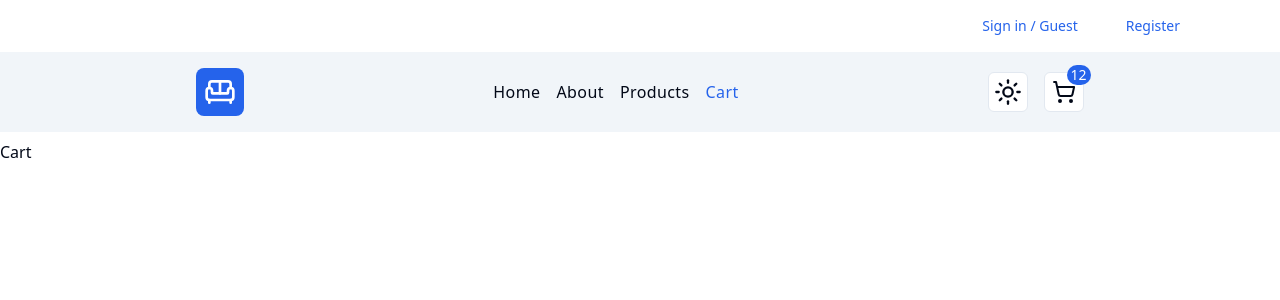
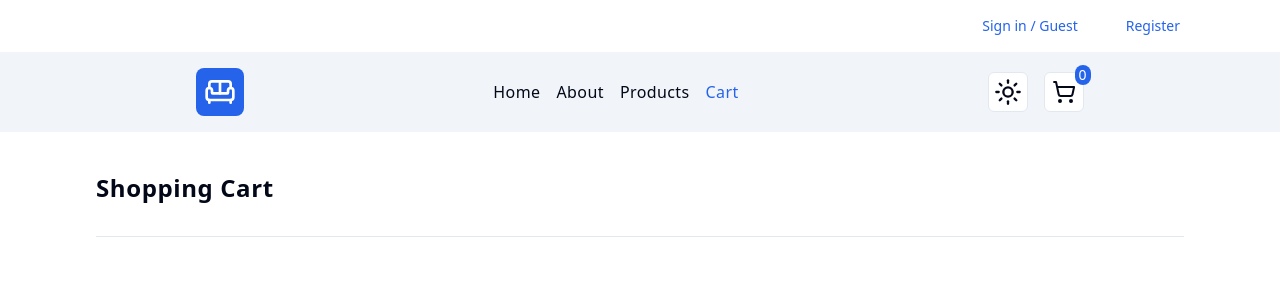
Before and after one commit to yzhuuuu/store, a React (Vite) app: page /cart in a window 1280 px wide. Shown: the top 300 px of the page. Built offline with nearby package versions, Linux system fonts and the light colour scheme.

Commit message:
chore: Update eslint rules to disable prefer-const

```diff
--- a/src/cartStore.ts
+++ b/src/cartStore.ts
@@ -1,16 +1,53 @@
-import { create } from "zustand";
-import { ProductTypes } from "@/utils/types.ts";
+import { ProductTypes } from '@/utils/types.ts';
+import { create } from 'zustand';
 
 interface CartState {
   cartTotal: number;
   cartItems: ProductTypes[];
-  shipping?: number;
-  subtotal: number;
+  addItemToCart: (cart: ProductTypes) => void;
+  updateAmount: (cart: ProductTypes, amount: number) => void;
+  removeItemFromCart: (cart: ProductTypes) => void;
 }
-const cartStore = create<CartState>()((set) => ({
+const useCartStore = create<CartState>((set) => ({
   cartTotal: 0,
   cartItems: [],
-  subtotal: 0,
+  addItemToCart: (cart: ProductTypes) =>
+    set((state) => ({
+      ...state,
+      cartItems: [...state.cartItems, cart],
+      cartTotal: state.cartTotal + (cart.amount || 0),
+    })),
+  removeItemFromCart: (cart: ProductTypes) =>
+    set((state) => {
+      const newCartItems = state.cartItems.filter(
+        (item) => item.id !== cart.id
+      );
+      const removedItem = state.cartItems.find((item) => item.id === cart.id);
+      const updatedCartTotal = state.cartTotal - (removedItem?.amount || 0);
+      return {
+        ...state,
+        cartItems: newCartItems,
+        cartTotal: updatedCartTotal,
+      };
+    }),
+  updateAmount: (cart: ProductTypes, amount: number) =>
+    set((state) => {
+      const updatedCartItems = state.cartItems.map((item) =>
+        item.id === cart.id ? { ...item, amount } : item
+      );
+
+      const newTotal = state.cartItems.reduce((acc, item) => {
+        if (item.amount === undefined) {
+          return acc;
+        }
+        return acc + Number(item.amount);
+      }, 0);
+      return {
+        ...state,
+        cartItems: [...updatedCartItems],
+        cartTotal: newTotal,
+      };
+    }),
 }));
 
-export default cartStore;
+export default useCartStore;
--- a/src/components/CartButton.tsx
+++ b/src/components/CartButton.tsx
@@ -1,19 +1,21 @@
-import { Button } from "@/components/ui/button.tsx";
-import { Link } from "react-router-dom";
-import { ShoppingCart } from "lucide-react";
+import { Button } from '@/components/ui/button.tsx';
+import { Link } from 'react-router-dom';
+import { ShoppingCart } from 'lucide-react';
+import useCartStore from '@/cartStore';
 
 function CartButton() {
+  const cartTotal = useCartStore((state) => state.cartTotal);
   return (
     <div>
-      <Button asChild size={"icon"} variant={"outline"}>
-        <Link to={"/cart"} className={"relative"}>
+      <Button asChild size={'icon'} variant={'outline'}>
+        <Link to={'/cart'} className={'relative'}>
           <ShoppingCart />
           <span
             className={
-              "absolute -top-2 -right-2 bg-primary rounded-full px-1 text-white"
+              'absolute -top-2 -right-2 bg-primary rounded-full px-1 text-white'
             }
           >
-            12
+            {cartTotal}
           </span>
         </Link>
       </Button>
--- /dev/null
+++ b/src/components/CartCheckoutItem.tsx
@@ -0,0 +1,85 @@
+import {
+  Select,
+  SelectContent,
+  SelectGroup,
+  SelectItem,
+  SelectTrigger,
+  SelectValue,
+} from './ui/select';
+
+import { formatAsDollars } from '@/utils/types';
+import useCartStore from '@/cartStore';
+import { useState } from 'react';
+
+function CartCheckoutItem() {
+  const cartItem = useCartStore((state) => state.cartItems);
+  const removeItemFromCart = useCartStore((state) => state.removeItemFromCart);
+  const updateAmount = useCartStore((state) => state.updateAmount);
+  const [, setSelectAmount] = useState(0);
+  return (
+    <div>
+      {cartItem.map((item) => {
+        return (
+          <div
+            className='grid grid-cols-1 p-12 space-y-8 lg:grid-cols-4 border-[1px] border-solid  lg:px-6 md:py-8 rounded-lg shadow-sm mb-8 capitalize lg::gap-y-4 lg::space-y-0 lg::space-x-8'
+            key={item.id}
+          >
+            <div className=''>
+              <img
+                src={item.attributes.image}
+                alt={item.attributes.title}
+                className='w-36 h-36 object-cover rounded-md'
+              />
+            </div>
+            <div className='ml-4 flex flex-col '>
+              <h3 className='text-lg font-semibold'>{item.attributes.title}</h3>
+              <h4>{item.attributes.company}</h4>
+              <p className='mt-4 text-sm capitalize flex items-center gap-x-2'>
+                color :
+                <span
+                  className='h-4 w-4 rounded-full inline-block'
+                  style={{ backgroundColor: `${item.currentColor}` }}
+                ></span>
+              </p>
+            </div>
+            <div className='space-y-4'>
+              <p>amount : </p>
+              <Select
+                onValueChange={(value) => {
+                  setSelectAmount(Number(value));
+                  updateAmount(item, Number(value));
+                }}
+              >
+                <SelectTrigger className='w-[80px]'>
+                  <SelectValue placeholder={item.amount} />
+                </SelectTrigger>
+                <SelectContent>
+                  <SelectGroup>
+                    {Array.from({ length: 8 }, (_, i) => {
+                      return (
+                        <SelectItem value={String(i + 1)} key={i}>
+                          {i + 1}
+                        </SelectItem>
+                      );
+                    })}
+                  </SelectGroup>
+                </SelectContent>
+              </Select>
+              <button
+                className='text-primary'
+                onClick={() => removeItemFromCart(item)}
+              >
+                Remove
+              </button>
+            </div>
+            <div className='lg:justify-self-end font-semibold'>
+              <p>{formatAsDollars(item.attributes.price)}</p>
+            </div>
+          </div>
+        );
+      })}
+    </div>
+  );
+}
+
+export default CartCheckoutItem;
--- /dev/null
+++ b/src/components/CartItemsContainer.tsx
@@ -0,0 +1,15 @@
+import CartCheckoutItem from '@/components/CartCheckoutItem.tsx';
+import SubTotalPanel from '@/components/SubTotalPanel';
+import useCartStore from '@/cartStore';
+
+function CartItemsContainer() {
+  const cartTotal = useCartStore((state) => state.cartTotal);
+  return (
+    <section className='grid md:grid-cols-[auto_minmax(auto,_350px)] md:space-x-5 lg:grid-cols-[auto_minmax(auto,_450px)]'>
+      <CartCheckoutItem />
+      {cartTotal !== 0 && <SubTotalPanel />}
+    </section>
+  );
+}
+
+export default CartItemsContainer;
--- a/src/components/ProductDetail.tsx
+++ b/src/components/ProductDetail.tsx
@@ -1,8 +1,4 @@
-import { ProductTypes, ProductsType, formatAsDollars } from "@/utils/types";
-
-import { Button } from "./ui/button";
-import axios from "axios";
-import { useLoaderData } from "react-router-dom";
+import { ProductTypes, ProductsType, formatAsDollars } from '@/utils/types';
 import {
   Select,
   SelectContent,
@@ -10,36 +6,58 @@ import {
   SelectItem,
   SelectTrigger,
   SelectValue,
-} from "@/components/ui/select.tsx";
-import { useState } from "react";
+} from '@/components/ui/select.tsx';
+
+import { Button } from './ui/button';
+import axios from 'axios';
+import useCartStore from '@/cartStore';
+import { useLoaderData } from 'react-router-dom';
+import { useState } from 'react';
 
 function ProductDetail() {
+  const addItemToCart = useCartStore((state) => state.addItemToCart);
+  // const cartItem = useCartStore((state) => state.cartItems);
+
   const { data }: { data: ProductTypes } = useLoaderData();
   const [colorSelect, setColorSelect] = useState(1);
+  const [selectAmount, setSelectAmount] = useState(0);
+
+  function addItem() {
+    if (selectAmount === 0) return;
+    const cart: ProductTypes = {
+      ...data,
+      amount: selectAmount,
+      currentColor: data.attributes.colors[colorSelect - 1],
+    };
+    addItemToCart(cart);
+  }
   return (
-    <main className="align-element py-14 grid gap-y-4 sm:grid-cols-2 md:gap-x-14">
-      <section className={"mb-4 md:mb-0"}>
+    <main className='align-element py-14 grid gap-y-4 sm:grid-cols-2 md:gap-x-14'>
+      <section className={'mb-4 md:mb-0'}>
         <img
           src={data.attributes.image}
           alt={data.attributes.description}
-          className="rounded-md w-96 h-96 lg:w-full"
+          className='rounded-md w-96 h-96 lg:w-full'
         />
       </section>
-      <section className="flex flex-col gap-y-5 capitalize">
-        <h3 className="font-bold text-xl">{data.attributes.title}</h3>
-        <h4 className="font-semi tracking-wide">{data.attributes.company}</h4>
-        <Button asChild className="self-start" variant={"secondary"}>
+      <section className='flex flex-col gap-y-5 capitalize'>
+        <h3 className='font-bold text-xl'>{data.attributes.title}</h3>
+        <h4 className='font-semi tracking-wide'>{data.attributes.company}</h4>
+        <Button asChild className='self-start' variant={'secondary'}>
           <h5>{formatAsDollars(data.attributes.price)}</h5>
         </Button>
-        <p className="leading-9 ">{data.attributes.description}</p>
-        <h4 className={"font-bold tracking-wide"}>colors</h4>
-        <section className={"flex space-x-2"}>
+        <p className='leading-9 '>{data.attributes.description}</p>
+        <h4 className={'font-bold tracking-wide'}>colors</h4>
+        <section className={'flex space-x-2'}>
           {data.attributes.colors.map((color, i) => {
             return (
               <div
                 key={color}
                 style={{ backgroundColor: `${color}` }}
-                className={`w-6 h-6 rounded-full cursor-pointer ${colorSelect === i + 1 && "border-2 border-primary border-solid"}`}
+                className={`w-6 h-6 rounded-full cursor-pointer ${
+                  colorSelect === i + 1 &&
+                  'border-2 border-primary border-solid'
+                }`}
                 onClick={() => {
                   setColorSelect(i + 1);
                 }}
@@ -47,16 +65,22 @@ function ProductDetail() {
             );
           })}
         </section>
-        <h4 className={"font-bold"}>Amount: </h4>
-        <Select>
-          <SelectTrigger className="w-[150px]">
-            <SelectValue placeholder="Select a amount" />
+        <h4 className={'font-bold'}>Amount: </h4>
+        <Select onValueChange={(value) => setSelectAmount(Number(value))}>
+          <SelectTrigger className='w-[150px]'>
+            <SelectValue placeholder='Select a amount' />
           </SelectTrigger>
           <SelectContent>
             <SelectGroup>
               {Array.from({ length: 6 }, (_, i) => {
                 return (
-                  <SelectItem value={String(i + 1)} key={i}>
+                  <SelectItem
+                    value={String(i + 1)}
+                    key={i}
+                    onChange={() => {
+                      setSelectAmount(i + 1);
+                    }}
+                  >
                     {i + 1}
                   </SelectItem>
                 );
@@ -64,7 +88,9 @@ function ProductDetail() {
             </SelectGroup>
           </SelectContent>
         </Select>
-        <Button className={"w-32"}>Add to bag</Button>
+        <Button className={'w-32'} onClick={addItem}>
+          Add to bag
+        </Button>
       </section>
     </main>
   );
@@ -72,7 +98,7 @@ function ProductDetail() {
 export async function loader({ params }): Promise<ProductsType> {
   const { id } = params;
   const response = await axios.get(
-    `https://strapi-store-server.onrender.com/api/products/${id}`,
+    `https://strapi-store-server.onrender.com/api/products/${id}`
   );
 
   return response.data;
--- /dev/null
+++ b/src/components/SubTotalPanel.tsx
@@ -0,0 +1,36 @@
+import { formatAsDollars } from '@/utils/types';
+import useCartStore from '@/cartStore';
+
+function SubTotalPanel() {
+  const cartItems = useCartStore((state) => state.cartItems);
+  const subTotal = cartItems.reduce((acc, item) => {
+    if (item.amount === undefined) {
+      return acc;
+    }
+    return acc + Number(item.amount) * Number(item.attributes.price);
+  }, 0);
+  return (
+    <div>
+      <div className='bg-accent px-6 py-8 rounded-md capitalize space-y-2'>
+        <div className='flex justify-between pb-2 border-b-[1.5px]'>
+          <p>subtotal</p>
+          <p>{formatAsDollars(subTotal)}</p>
+        </div>
+        <div className='flex justify-between pb-2 border-b-[1.5px]'>
+          <p>Shipping</p>
+          <p>$ 0</p>
+        </div>
+        <div className='flex justify-between pb-2 border-b-[1.5px]'>
+          <p>tax</p>
+          <p>{formatAsDollars(subTotal * 0.0875)}</p>
+        </div>
+        <div className='flex justify-between '>
+          <p>Order total </p>
+          <p>{formatAsDollars(subTotal * 0.0875 + subTotal)}</p>
+        </div>
+      </div>
+    </div>
+  );
+}
+
+export default SubTotalPanel;
--- a/src/pages/Cart.tsx
+++ b/src/pages/Cart.tsx
@@ -1,5 +1,22 @@
+import CartItemsContainer from '@/components/CartItemsContainer.tsx';
+import useCartStore from '@/cartStore';
+
 function Cart() {
-  return <div>Cart</div>;
+  const cartItem = useCartStore((state) => state.cartItems);
+  console.log(cartItem);
+
+  return (
+    <main className='align-element py-8 '>
+      <h2
+        className={
+          'text-2xl font-semibold tracking-wide  border-b-[1.5px] pb-8 mb-8'
+        }
+      >
+        Shopping Cart
+      </h2>
+      <CartItemsContainer />
+    </main>
+  );
 }
 
 export default Cart;
```
Also changed, not shown: src/utils/types.ts (+20 -18 lines), .eslintrc.cjs, 1 other file (tests, documents, lock files or other folders).
